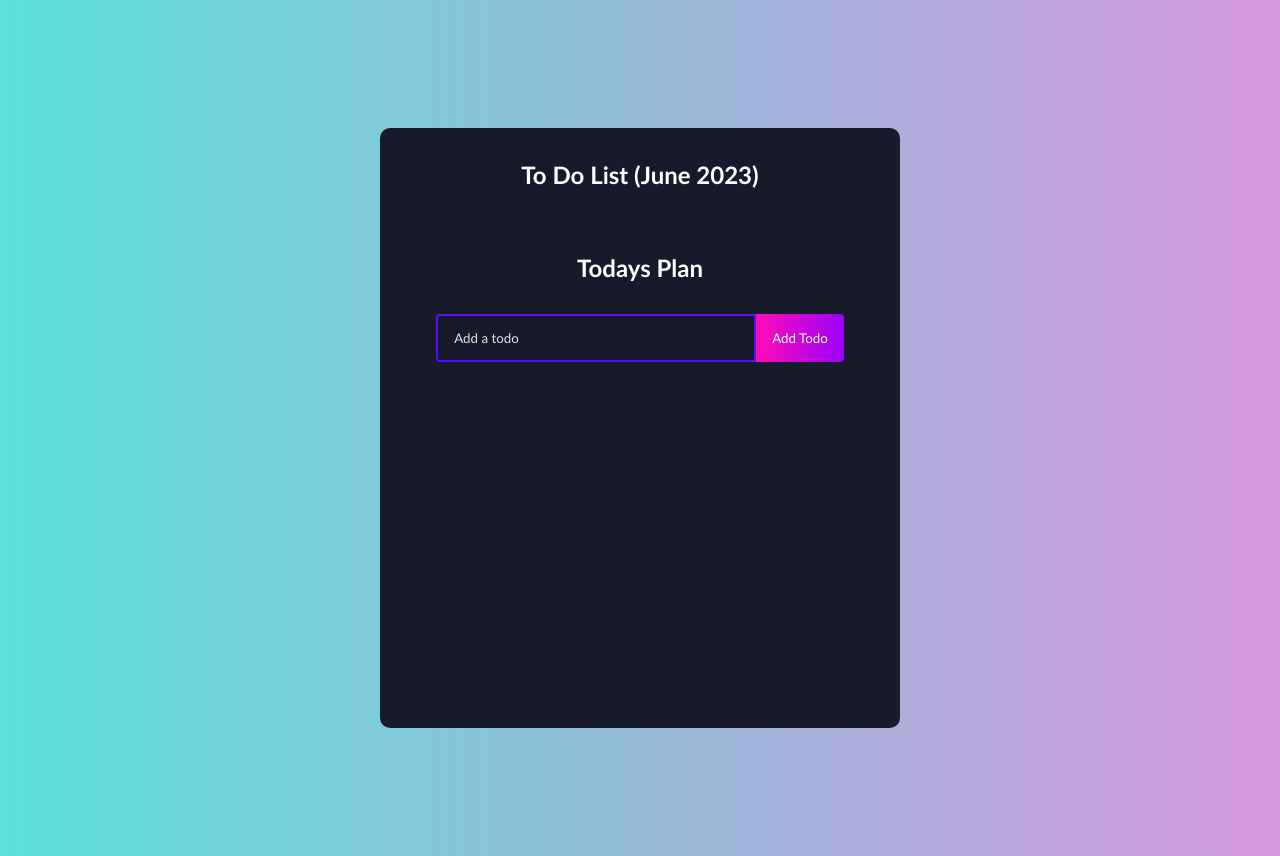
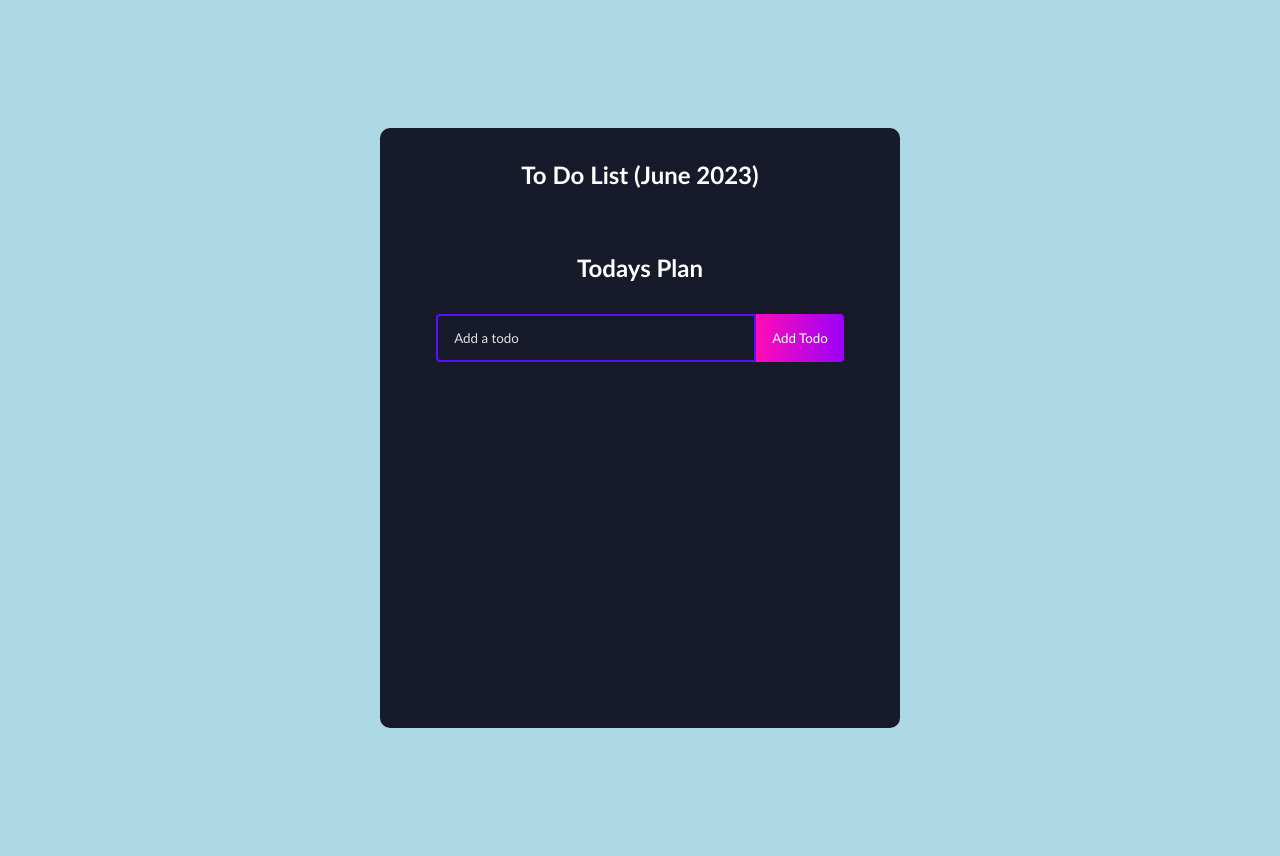
Before and after one commit to AshwynBahanda/React-To-Do-App, a React (Create React App) app: page / in a window 1280 px wide. Built offline with nearby package versions, Linux system fonts and the light colour scheme.

Commit message:
Changed colour of background

```diff
--- a/src/App.css
+++ b/src/App.css
@@ -7,11 +7,7 @@
 }
 
 body {
-  background: linear-gradient(
-    90deg,
-    rgb(91, 224, 219) 0%,
-    rgb(212, 151, 220) 100%
-  );
+  background-color: lightblue;
 }
 .todo-app {
   display: flex;
```
